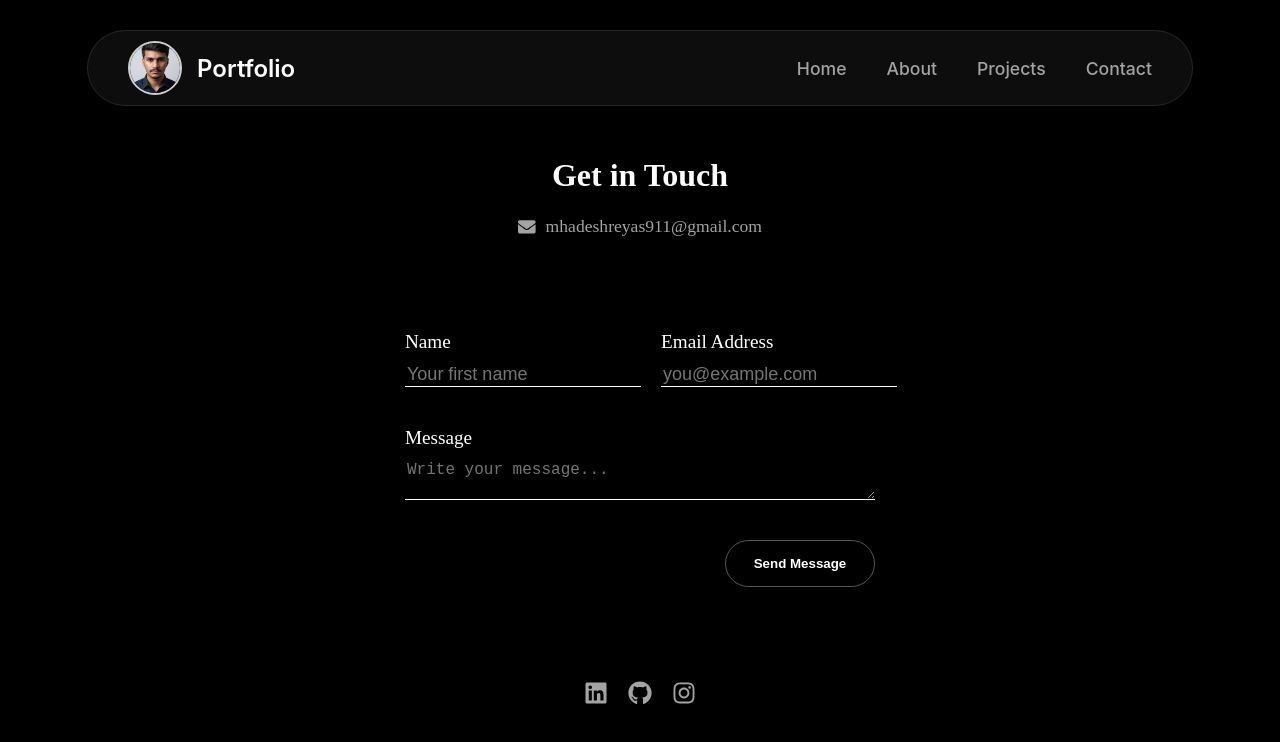
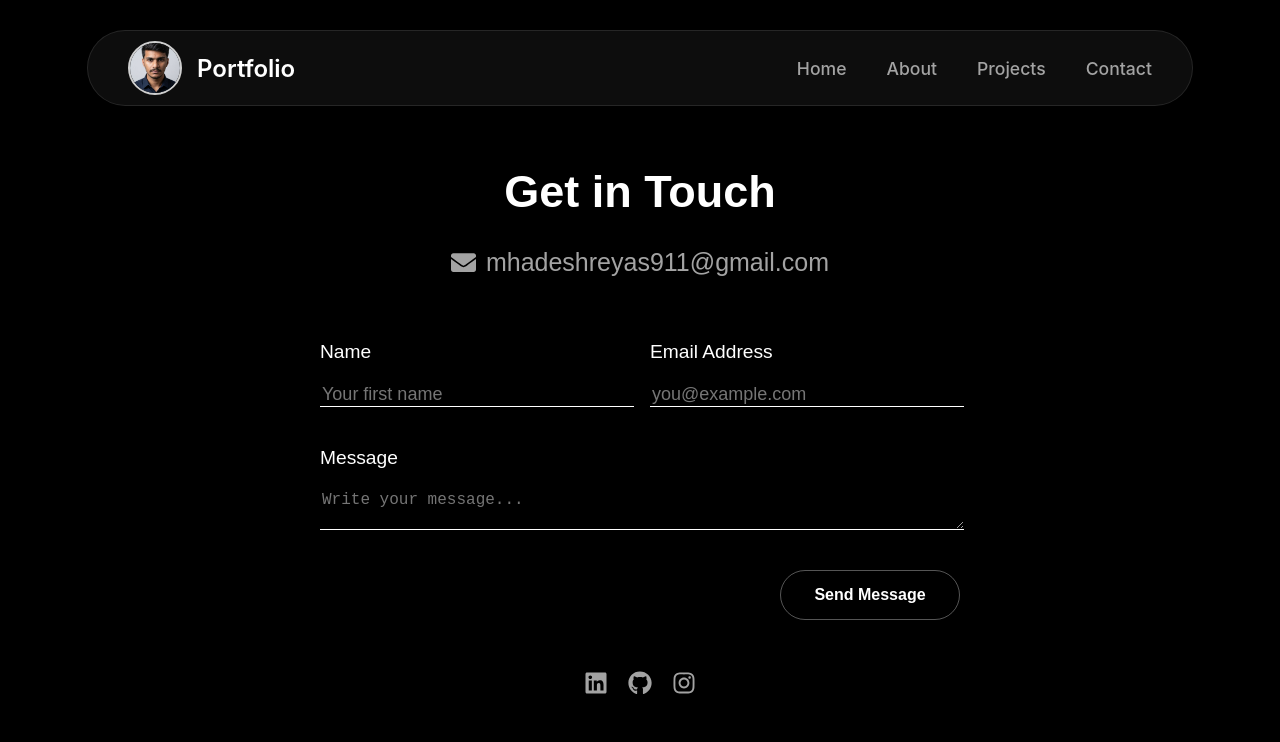
Before and after one commit to shreyasmhade/Personal-Portfolio, a React (Vite) app: page /contact in a window 1280 px wide. Shown: the top 742 px of the page. Built offline with nearby package versions, Linux system fonts and the light colour scheme.

Commit message:
Updated Contact Page UI

```diff
--- a/src/components/Contact/Contact.css
+++ b/src/components/Contact/Contact.css
@@ -2,6 +2,7 @@
     display: flex;
     flex-direction: column;
     align-items: center;
+    font-family: sans-serif;
 }
 .contact-section{
     color: #fff;
@@ -14,21 +15,25 @@
     flex-direction: column;
     align-items: center;
 }
+.contact-body h1{
+    font-size: 45px;
+}
 .contact-body a{
     display: flex;
     align-items: center;
     gap: 10px;
+    font-size: 25px;
 }
 .contact-form{
     display: flex;
     flex-direction: column;
     gap: 40px;
-    width: 470px;
+    width: 50vw;
 }
 .contact-form label{
     display: flex;
     flex-direction: column;
-    gap:10px;
+    gap:20px;
     font-size: larger;
 }
 .contact-form input,textarea{
@@ -40,27 +45,36 @@
     border-bottom: 1px solid #fff;
 
 }
+.contact-form input,
+.contact-form textarea {
+    width: 100%;
+}
 .user_details{
     display: flex;
-    justify-content: space-between;
+    justify-content: start;
     gap: 20px;
-    margin-top: 20%;
+    margin-top: 10%;
+    width: 100%;
+}
+.user_details label{
+    flex: 1;
 }
 .submit-btn{
     border: 1px solid rgba(255, 255, 255, 0.334);
     padding: 15px;
-    width: 150px;
+    width: 180px;
     border-radius: 50px;
     background-color: transparent;
     color: #fff;
     font-weight: 600;
+    font-size: medium;
 }
 .form_btn{
     display: flex;
     justify-content: end;
 }
 .icons{
-    margin-top: 20%;
+    margin-top: 8%;
     display: flex;
     gap:20px
 }
```
